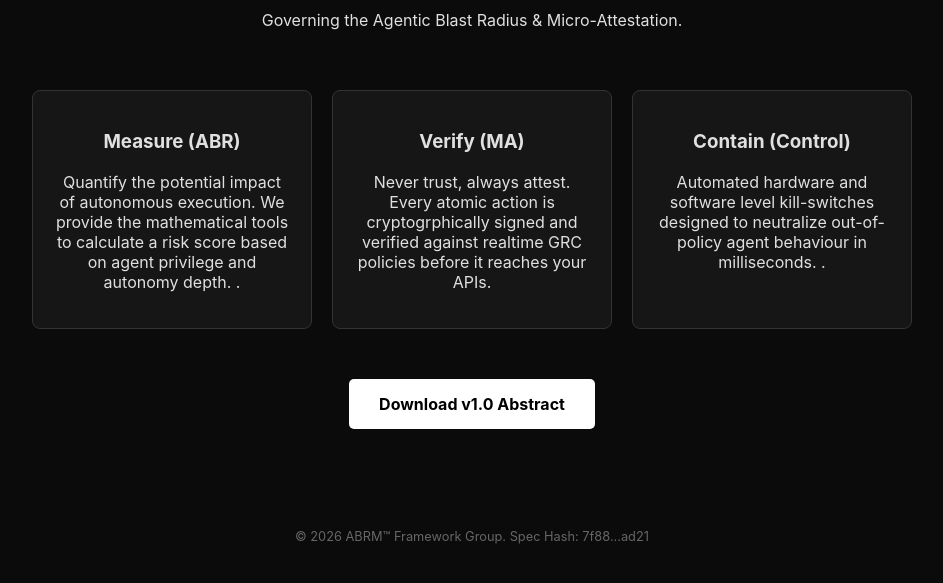
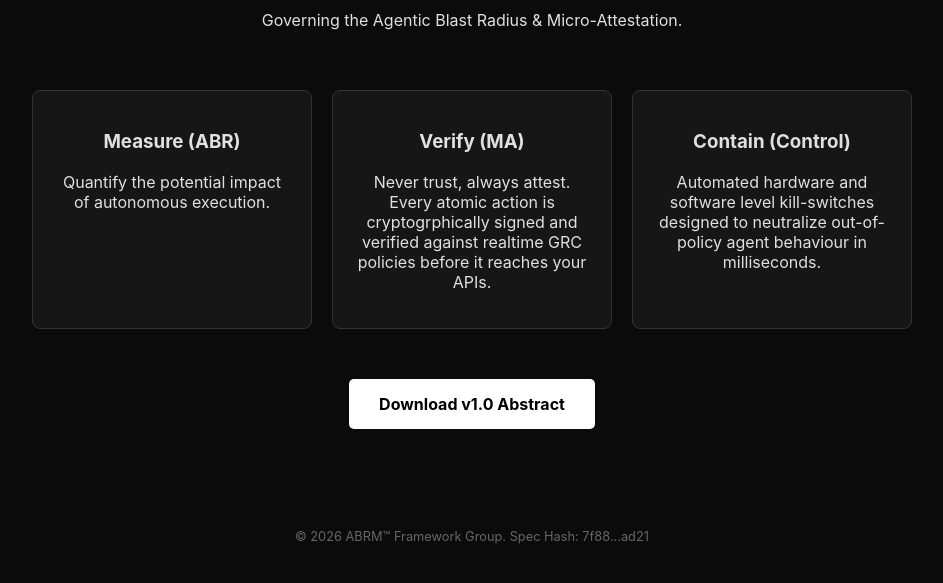
Before and after one commit to abrmfw/abrm-framework, a plain HTML site: page index.html in a window 1280 px wide. Shown: the part 171-754 px from the top of the page, without its empty margins (168-1111 px from the left). Drawn offline with Linux system fonts and the light colour scheme.

Commit message:
Update index.html

```diff
--- a/index.html
+++ b/index.html
@@ -20,12 +20,12 @@ footer { margin-top: 100px; font-size: 0.8rem; color: #666; }
 <p>Governing the Agentic Blast Radius & Micro-Attestation.</p>
 
 <div class="pillars">
-<div class="pillar"><h3>Measure (ABR)</h3><p>Quantify the potential impact of autonomous execution. We provide the mathematical tools to calculate a risk score based on agent privilege and autonomy depth.
-.</p></div>
+<div class="pillar"><h3>Measure (ABR)</h3><p>Quantify the potential impact of autonomous execution.
+</p></div>
 <div class="pillar"><h3>Verify (MA)</h3><p>Never trust, always attest. Every atomic action is cryptogrphically signed and verified against realtime GRC policies before it reaches your APIs.
 </p></div>
 <div class="pillar"><h3>Contain (Control)</h3><p>Automated hardware and software level kill-switches designed to neutralize out-of-policy agent  behaviour in milliseconds.
-.</p></div>
+</p></div>
 </div>
 
 <a href="#" class="btn">Download v1.0 Abstract</a>
```
